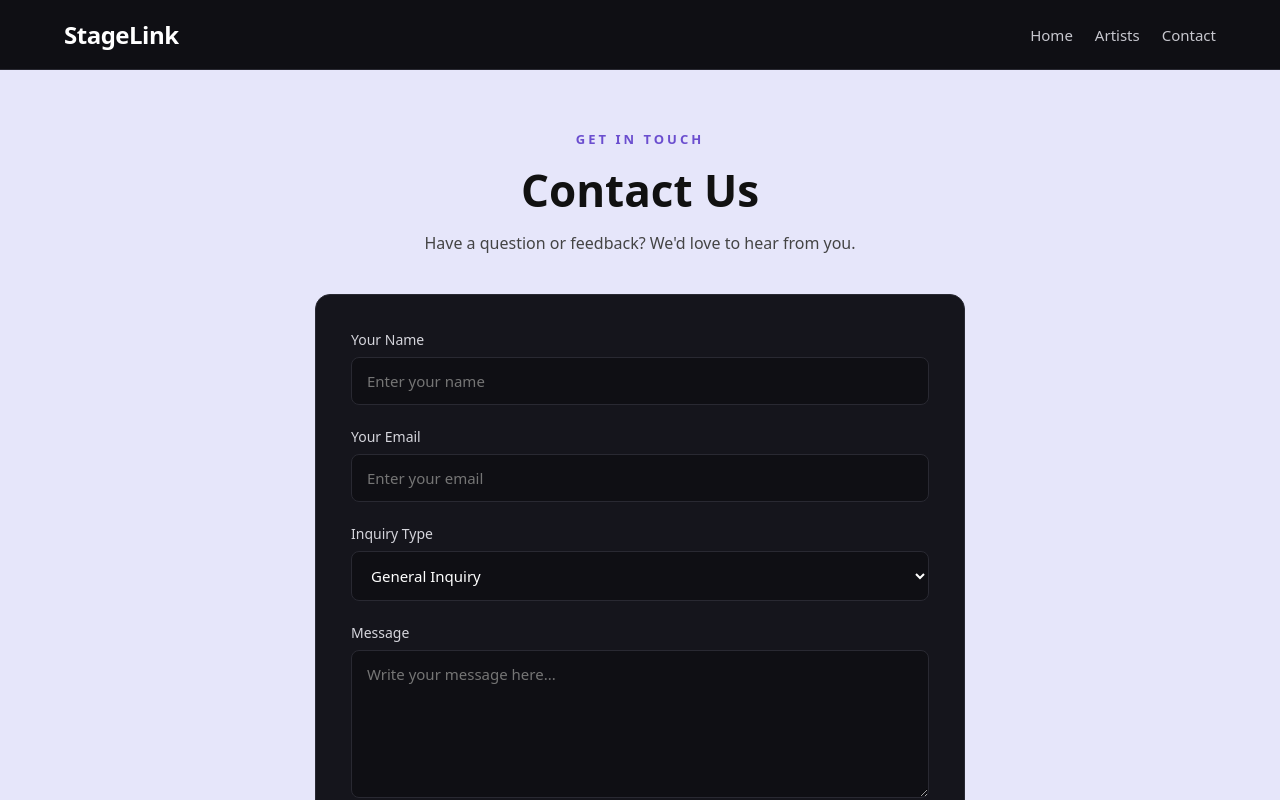
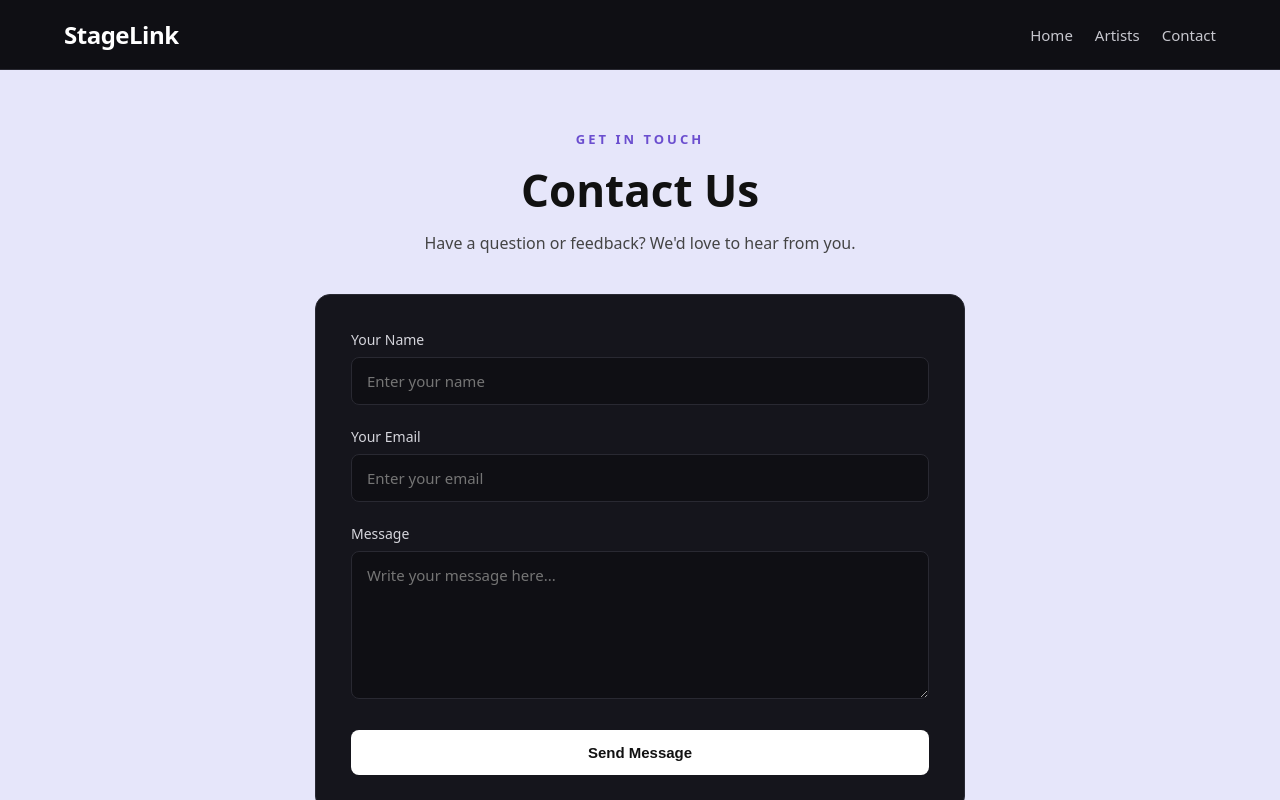
Before and after one commit to chherkiisneha59/stagelink-reactapp, a React (Vite) app: page /contact in a window 1280 px wide. Shown: the top 800 px of the page. Built offline with nearby package versions, Linux system fonts and the light colour scheme.

Commit message:
Remove booking option from contact form

```diff
--- a/src/pages/Contact.jsx
+++ b/src/pages/Contact.jsx
@@ -4,7 +4,6 @@ function Contact() {
   const [formData, setFormData] = useState({
     name: "",
     email: "",
-    inquiryType: "general",
     message: "",
   });
   const [submitted, setSubmitted] = useState(false);
@@ -30,7 +29,7 @@ function Contact() {
               className="primary-btn"
               onClick={() => {
                 setSubmitted(false);
-                setFormData({ name: "", email: "", inquiryType: "general", message: "" });
+                setFormData({ name: "", email: "", message: "" });
               }}
             >
               Send Another Message
@@ -78,22 +77,6 @@ function Contact() {
           </div>
 
           <div className="form-group">
-            <label htmlFor="inquiryType">Inquiry Type</label>
-            <select
-              id="inquiryType"
-              name="inquiryType"
-              value={formData.inquiryType}
-              onChange={handleChange}
-              required
-            >
-              <option value="general">General Inquiry</option>
-              <option value="booking">Artist Booking</option>
-              <option value="support">Support</option>
-              <option value="feedback">Feedback</option>
-            </select>
-          </div>
-
-          <div className="form-group">
             <label htmlFor="message">Message</label>
             <textarea
               id="message"
```
